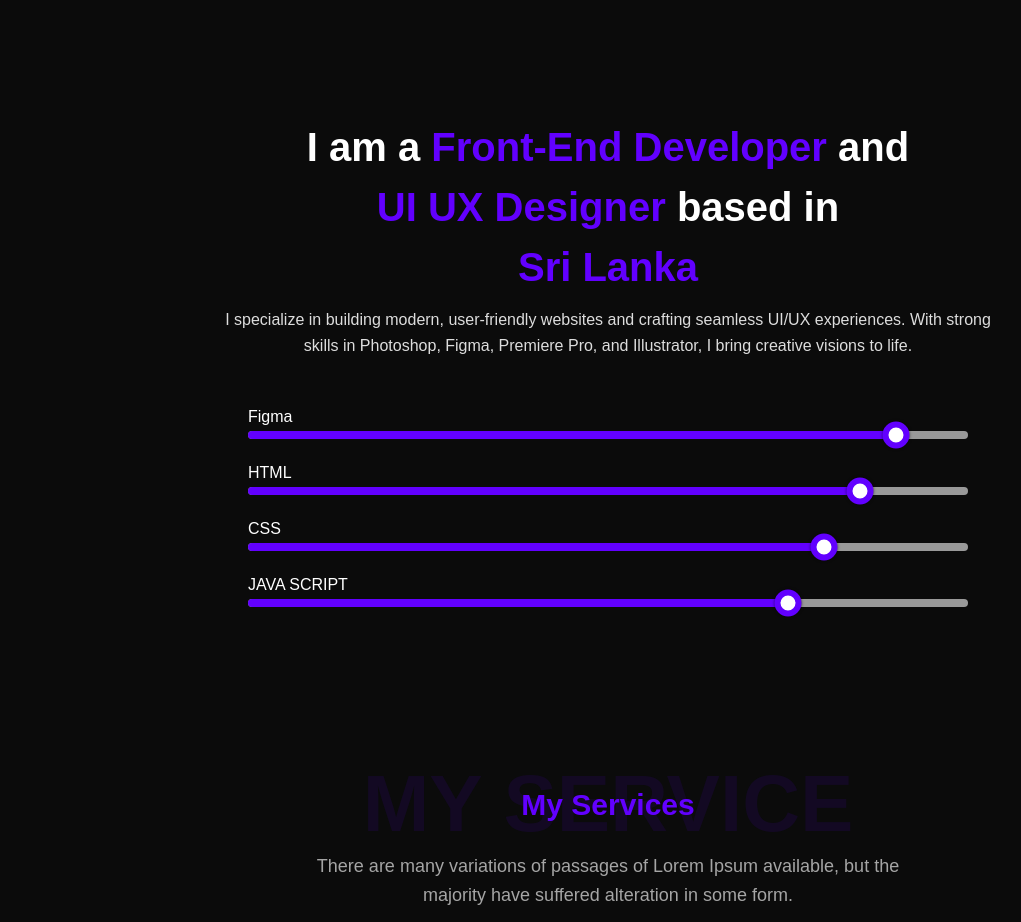
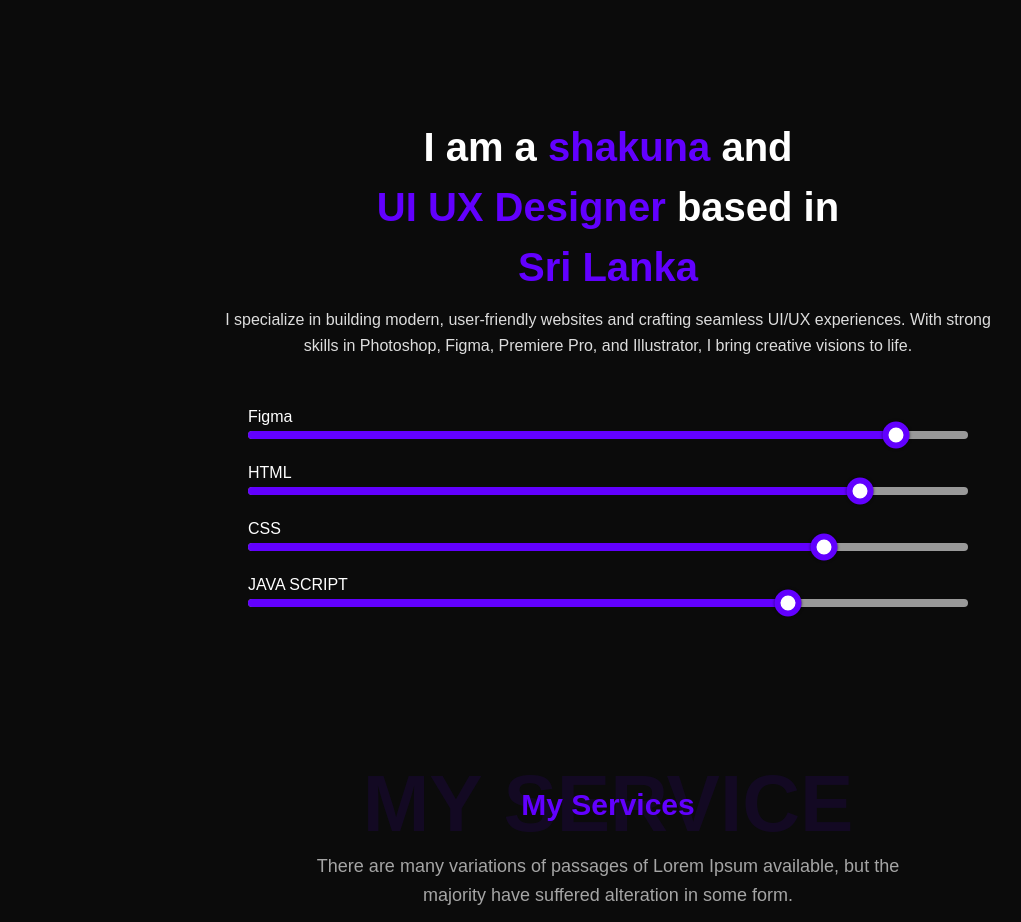
Before and after one commit to shakunawije/MY-PORTFOLIO, a plain HTML site: page index.html in a window 1280 px wide. Shown: the part 1431-2353 px from the top of the page, without its empty margins (32-1053 px from the left). Drawn offline with nearby package versions, Linux system fonts and the light colour scheme; a script that the page names is missing; a web font is replaced by a local one.

Commit message:
Description

```diff
--- a/index.html
+++ b/index.html
@@ -120,7 +120,7 @@
 <!-- Intro Section -->
   <section class="about">
     <div class="container">
-    <h2>I am a <span>Front-End Developer</span> and <br> <span>UI UX Designer</span> based in <br><span>Sri Lanka</span></h2>
+    <h2>I am a <span>shakuna</span> and <br> <span>UI UX Designer</span> based in <br><span>Sri Lanka</span></h2>
       <p>
         I specialize in building modern, user-friendly websites and crafting seamless UI/UX experiences.
         With strong skills in Photoshop, Figma, Premiere Pro, and Illustrator, I bring creative visions to life.
```
